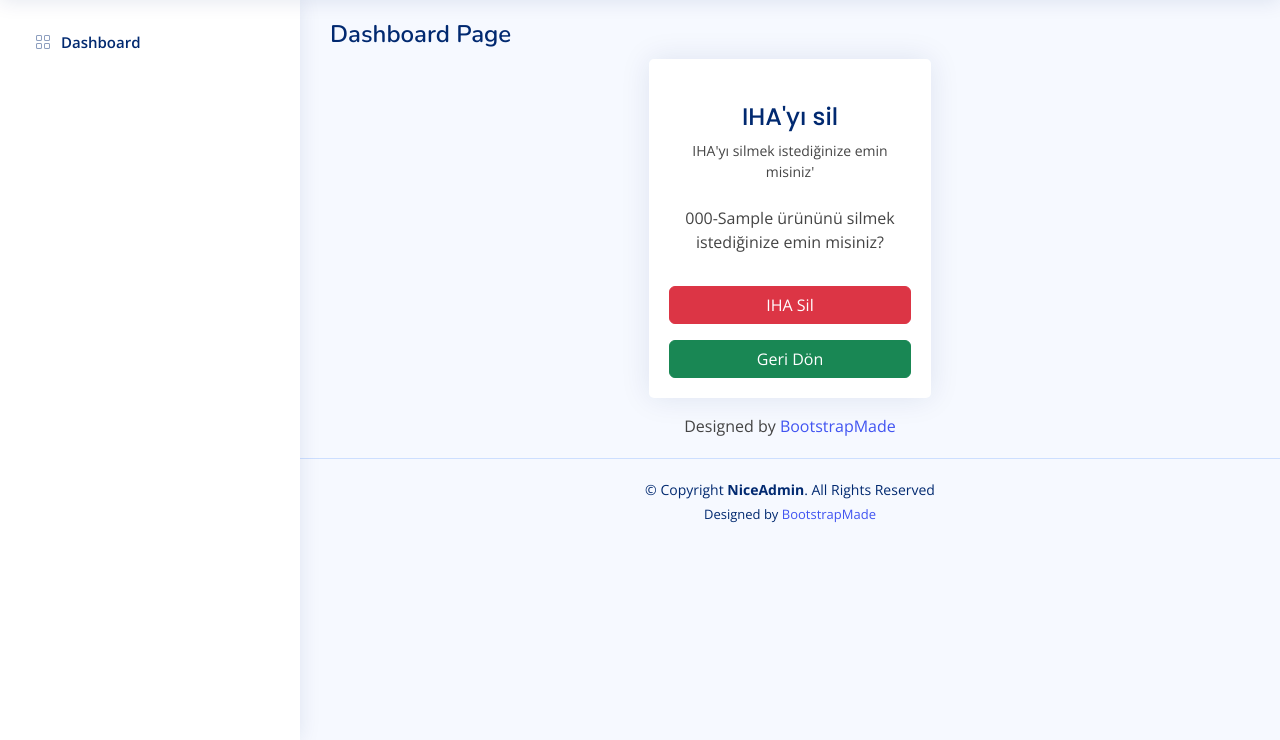
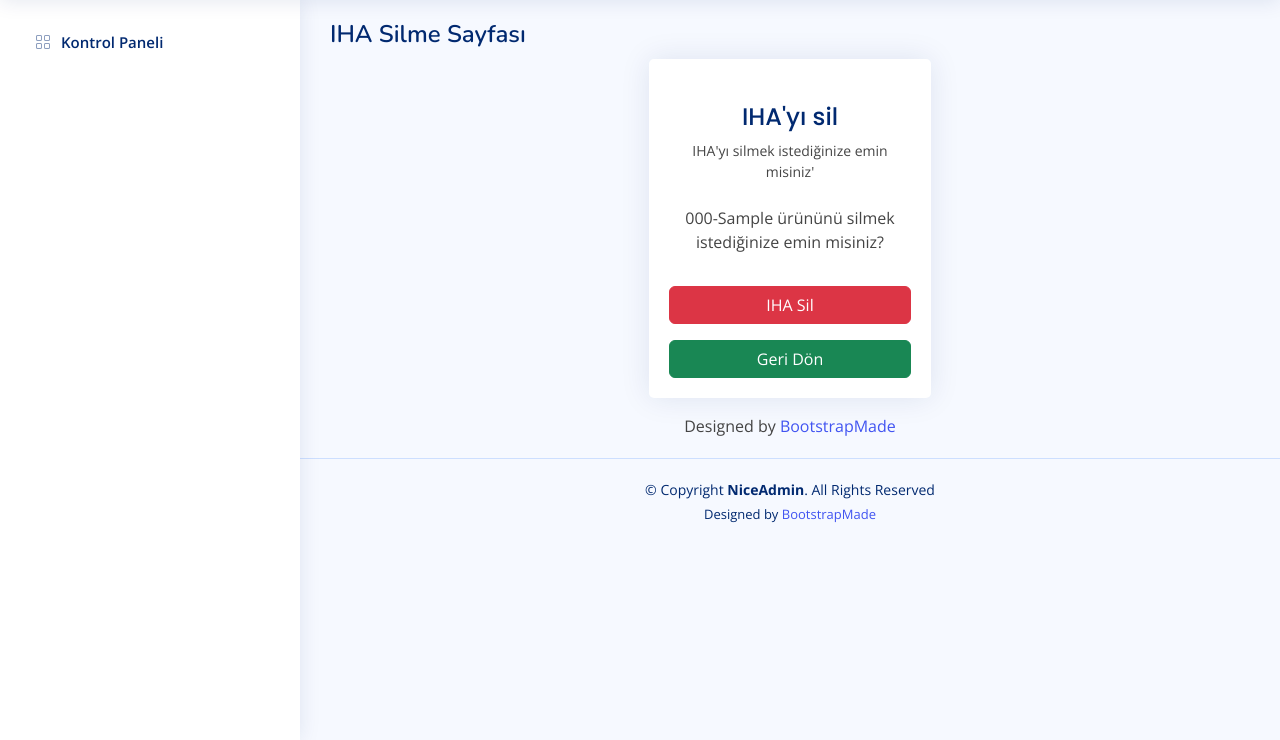
Before and after one commit to MTUSTA/Django-IHA, a Django app: page /delete/1 in a window 1280 px wide. Shown: the part 60-800 px from the top of the page. Run offline with Django 4.2, Linux system fonts and the light colour scheme; a user stored in the database is signed in; tables that the repository leaves empty hold one stand-in row (values such as "Sample post"); some libraries are stand-ins or nearby versions.

Commit message:
migrations fix ve page typo fix

```diff
--- a/IHA/templates/pages-iha-delete.html
+++ b/IHA/templates/pages-iha-delete.html
@@ -253,7 +253,7 @@
         <li class="nav-item">
             <a class="nav-link collapsed" href="{% url 'dashboard' %}">
                 <i class="bi bi-grid"></i>
-                <span>Dashboard</span>
+                <span>Kontrol Paneli</span>
             </a>
         </li><!-- End Dashboard Nav -->
 
@@ -265,7 +265,7 @@
 <main id="main" class="main">
 
     <div class="pagetitle">
-        <h1>Dashboard Page</h1>
+        <h1>IHA Silme Sayfası</h1>
 
     </div><!-- End Page Title -->
 
```
Also changed, not shown: IHA/IhaApp/migrations/0001_initial.py, IHA/IhaApp/migrations/0002_alter_iha_product_model_code.py (deleted), IHA/IhaApp/migrations/0003_iha_product_created_at_iha_product_updated_at.py (deleted), IHA/IhaApp/migrations/0004_rename_iha_prdct_iha_property_iha_product.py (deleted), IHA/IhaApp/migrations/0005_alter_iha_property_kategori.py (deleted).
